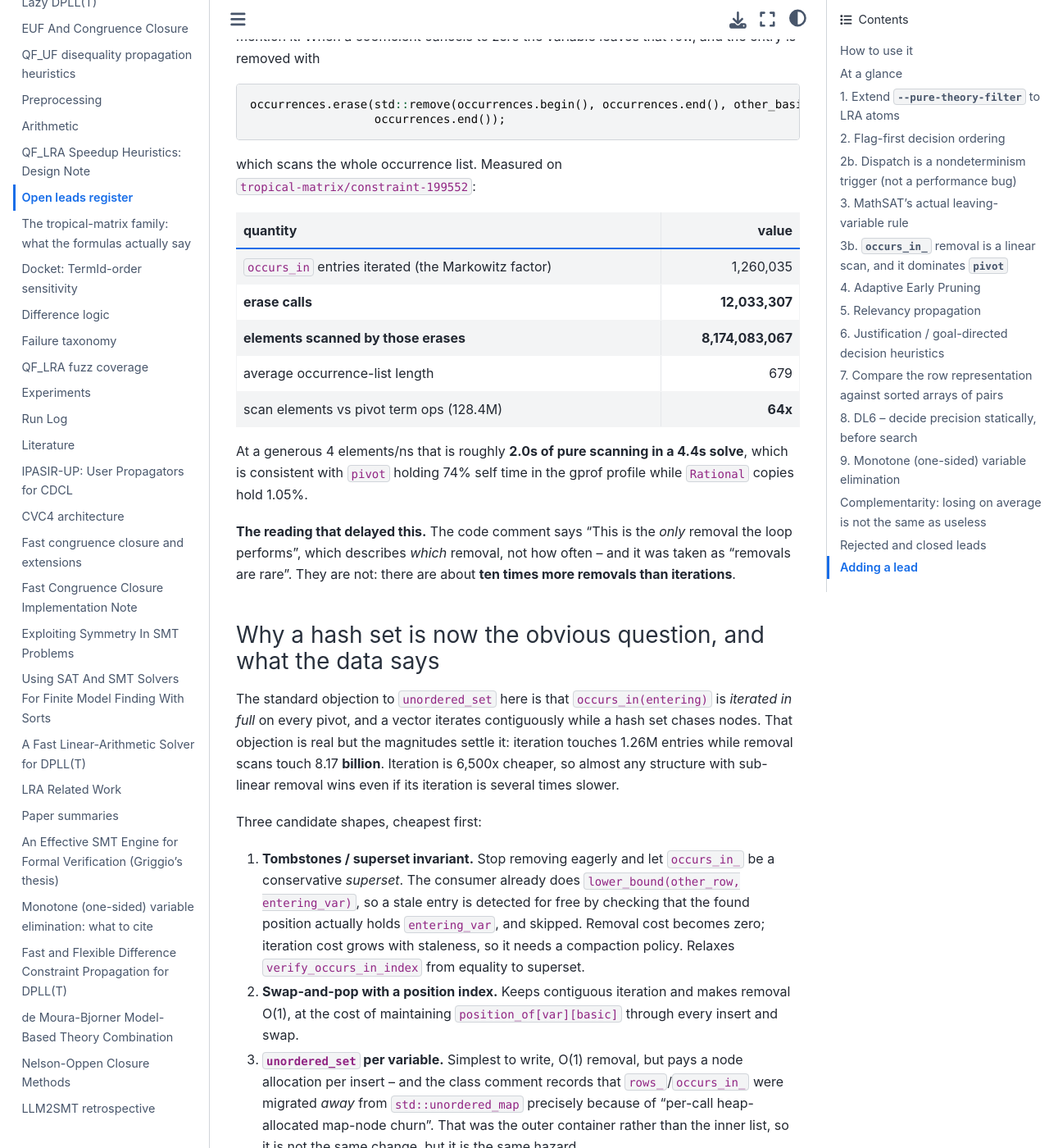
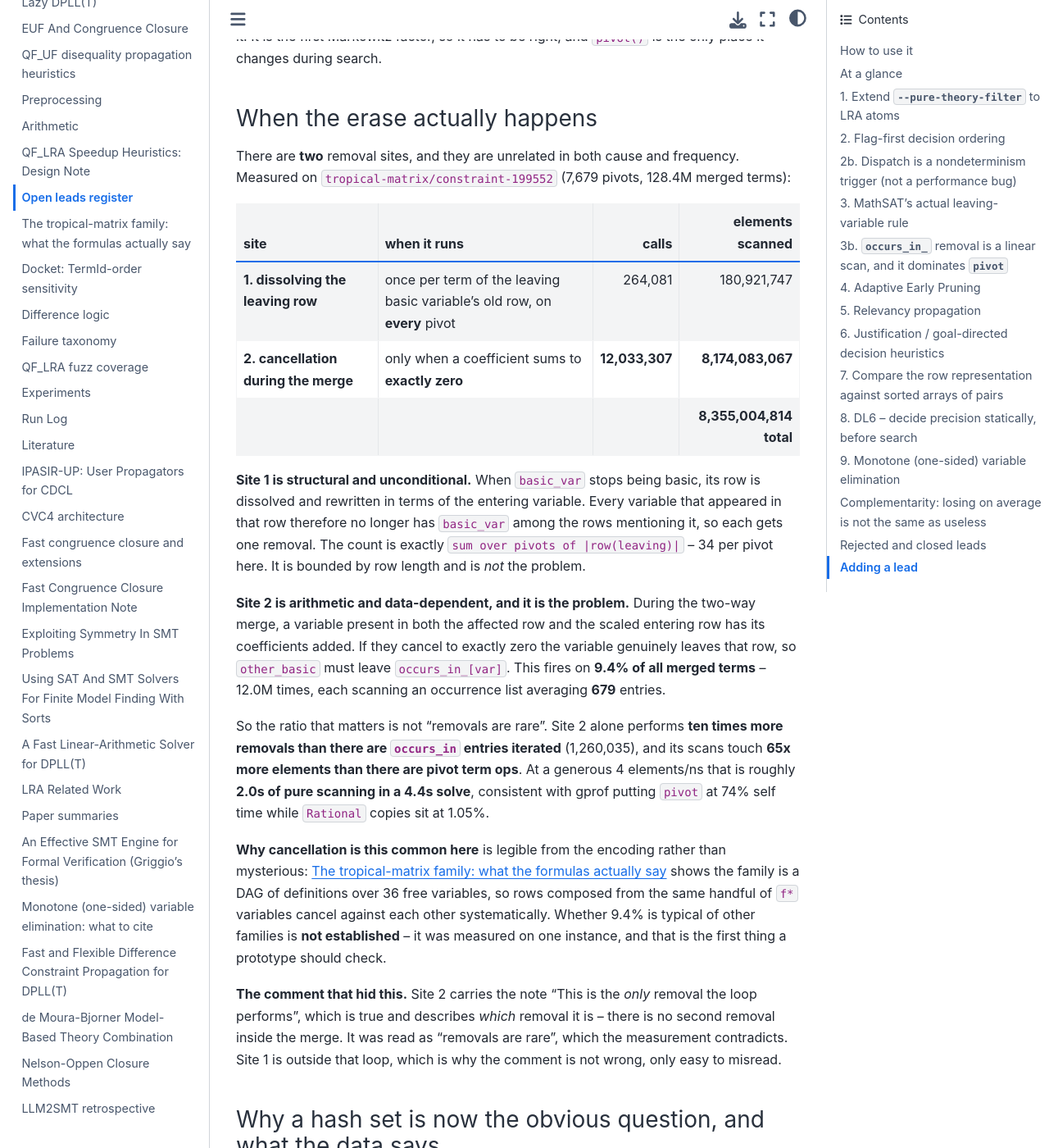
Before and after one commit to primo-solver/primo, a Jupyter Book: the page built from docs/open-leads.md, in a window 1280 px wide and 1400 px high, scrolled down 9345 px. Shown: the whole window at 82% size. Built offline with Jupyter Book 1.0.4 settings and Sphinx 7.4.7 and the Sphinx Book theme 1.1.4, drawn with Linux system fonts in a browser that asks for light colours.

Commit message:
Document when the occurs_in_ erase actually happens: two sites, one dominant
The previous note treated the removal as a single site. There are two, they
are unrelated in cause and frequency, and only one is a problem. Measured on
tropical-matrix/constraint-199552 (7,679 pivots, 128.4M merged terms):

  site 1, dissolving the leaving row   264,081 calls    181M scanned
  site 2, cancellation during merge  12,033,307 calls  8,174M scanned

Site 1 is structural and unconditional: when basic_var stops being basic its
row is dissolved, so every variable in that row loses it from the occurrence
list. Exactly sum(|row(leaving)|) over pivots -- 34 per pivot here, bounded by
row length, and not the problem.

Site 2 is arithmetic and data-dependent: it fires only when two coefficients
sum to exactly zero, which happens on 9.4% of merged terms here, each scanning
a list averaging 679 entries. That is 65x more scanned elements than there are
merged terms, roughly 2.0s of a 4.4s solve.

Both facts are now at the code as well as in docs/open-leads.md, because the
comment at site 2 -- "This is the *only* removal the loop performs" -- is true
about which removal it is and was read as meaning removals are rare. It now
says explicitly not to read it that way, and site 1 says where the other one
is.

Also records what is NOT established: 9.4% cancellation was measured on one
instance of a family that is a DAG of definitions over 36 free variables,
where systematic cancellation is expected. Whether other families cancel this
often is the first thing a prototype should check.

Comments only; no behaviour change.

Co-Authored-By: Claude Opus 5 <noreply@anthropic.com>

````diff
--- a/docs/open-leads.md
+++ b/docs/open-leads.md
@@ -309,34 +309,55 @@ attribution corrected in [](papers/griggio-mathsat-thesis.md) was wrong.
 **Found 2026-08-06 by asking why the removal is a linear scan at all. It is
 the largest measured single cost in the arithmetic layer.**
 
-`pivot()` maintains `occurs_in_` -- variable to the list of basic variables
-whose rows mention it. When a coefficient cancels to zero the variable leaves
-that row, and the entry is removed with
+`pivot()` maintains `occurs_in_`: variable -> the list of basic variables
+whose rows mention it. It is the first Markowitz factor, so it has to be
+right, and `pivot()` is the only place it changes during search.
 
-```cpp
-occurrences.erase(std::remove(occurrences.begin(), occurrences.end(), other_basic),
-                  occurrences.end());
-```
+### When the erase actually happens
 
-which scans the whole occurrence list. Measured on
-`tropical-matrix/constraint-199552`:
+There are **two** removal sites, and they are unrelated in both cause and
+frequency. Measured on `tropical-matrix/constraint-199552` (7,679 pivots,
+128.4M merged terms):
 
-| quantity | value |
-|---|---:|
-| `occurs_in` entries iterated (the Markowitz factor) | 1,260,035 |
-| **erase calls** | **12,033,307** |
-| **elements scanned by those erases** | **8,174,083,067** |
-| average occurrence-list length | 679 |
-| scan elements vs pivot term ops (128.4M) | **64x** |
+| site | when it runs | calls | elements scanned |
+|---|---|---:|---:|
+| **1. dissolving the leaving row** | once per term of the leaving basic variable's old row, on **every** pivot | 264,081 | 180,921,747 |
+| **2. cancellation during the merge** | only when a coefficient sums to **exactly zero** | **12,033,307** | **8,174,083,067** |
+| | | | **8,355,004,814 total** |
 
-At a generous 4 elements/ns that is roughly **2.0s of pure scanning in a 4.4s
-solve**, which is consistent with `pivot` holding 74% self time in the gprof
-profile while `Rational` copies hold 1.05%.
+**Site 1 is structural and unconditional.** When `basic_var` stops being
+basic, its row is dissolved and rewritten in terms of the entering variable.
+Every variable that appeared in that row therefore no longer has `basic_var`
+among the rows mentioning it, so each gets one removal. The count is exactly
+`sum over pivots of |row(leaving)|` -- 34 per pivot here. It is bounded by row
+length and is *not* the problem.
 
-**The reading that delayed this.** The code comment says "This is the *only*
-removal the loop performs", which describes *which* removal, not how often --
-and it was taken as "removals are rare". They are not: there are about **ten
-times more removals than iterations**.
+**Site 2 is arithmetic and data-dependent, and it is the problem.** During the
+two-way merge, a variable present in both the affected row and the scaled
+entering row has its coefficients added. If they cancel to exactly zero the
+variable genuinely leaves that row, so `other_basic` must leave
+`occurs_in_[var]`. This fires on **9.4% of all merged terms** -- 12.0M times,
+each scanning an occurrence list averaging **679** entries.
+
+So the ratio that matters is not "removals are rare". Site 2 alone performs
+**ten times more removals than there are `occurs_in` entries iterated**
+(1,260,035), and its scans touch **65x more elements than there are pivot term
+ops**. At a generous 4 elements/ns that is roughly **2.0s of pure scanning in
+a 4.4s solve**, consistent with gprof putting `pivot` at 74% self time while
+`Rational` copies sit at 1.05%.
+
+**Why cancellation is this common here** is legible from the encoding rather
+than mysterious: [](tropical-matrix-structure.md) shows the family is a DAG of
+definitions over 36 free variables, so rows composed from the same handful of
+`f*` variables cancel against each other systematically. Whether 9.4% is
+typical of other families is **not established** -- it was measured on one
+instance, and that is the first thing a prototype should check.
+
+**The comment that hid this.** Site 2 carries the note "This is the *only*
+removal the loop performs", which is true and describes *which* removal it is
+-- there is no second removal inside the merge. It was read as "removals are
+rare", which the measurement contradicts. Site 1 is outside that loop, which
+is why the comment is not wrong, only easy to misread.
 
 ### Why a hash set is now the obvious question, and what the data says
 
````
Also changed, not shown: 1 other file.
